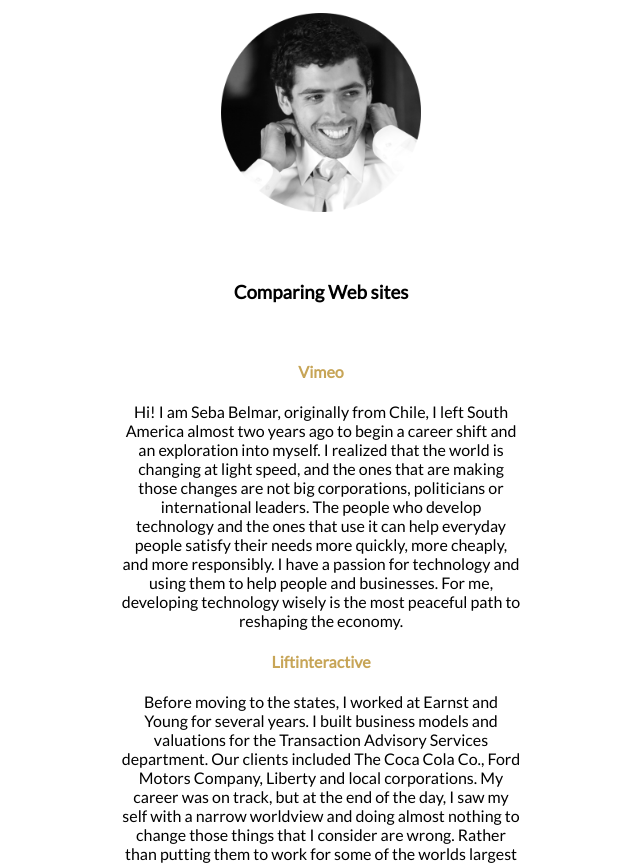
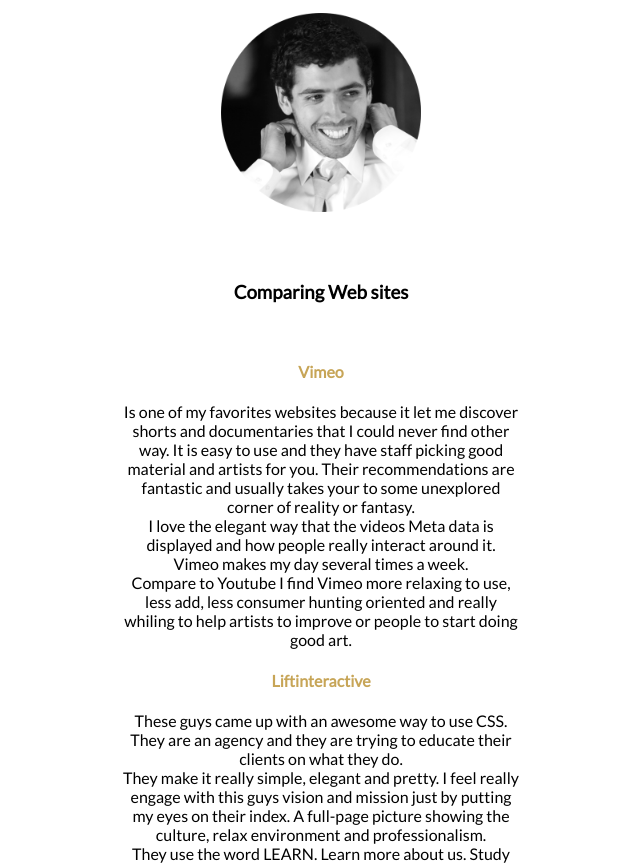
Before and after one commit to sebabelmar/sebabelmar.github.io, a plain HTML site: page unit_week1/blog.html in a window 1280 px wide. Shown: the part 746-1611 px from the top of the page, without its empty margins (319-959 px from the left). Drawn offline with Linux system fonts and the light colour scheme.

Commit message:
Blog Update

```diff
--- a/unit_week1/blog.html
+++ b/unit_week1/blog.html
@@ -35,13 +35,24 @@
             <h3>Comparing Web sites</h3>
             <br>
             <h4><a href="https://vimeo.com/">Vimeo</a></h4>
-            Hi! I am Seba Belmar, originally from Chile, I left South America almost two years ago to begin a career shift and an exploration into myself. I realized that the world is changing at light speed, and the ones that are making those changes are not big corporations, politicians or international leaders. The people who develop technology and the ones that use it can help everyday people satisfy their needs more quickly, more cheaply, and more responsibly. I have a passion for technology and using them to help people and businesses.  For me, developing technology wisely is the most peaceful path to reshaping the economy.
+            Is one of my favorites websites because it let me discover shorts and documentaries that I could never find other way. It is easy to use and they have staff picking good material and artists for you. Their recommendations are fantastic and usually takes your to some unexplored corner of reality or fantasy.<br>
+            I love the elegant way that the videos Meta data is displayed and how people really interact around it.<br>
+            Vimeo makes my day several times a week.<br>
+            Compare to Youtube I find Vimeo more relaxing to use, less add, less consumer hunting oriented and really whiling to help artists to improve or people to start doing good art.
+
             <br/>
             <h4><a href="http://liftinteractive.com/">Liftinteractive</a></h4>
-            Before moving to the states, I worked at Earnst and Young for several years.  I built business models and valuations for the Transaction Advisory Services department. Our clients included The Coca Cola Co., Ford Motors Company, Liberty and local corporations. My career was on track, but at the end of the day, I saw my self with a narrow worldview and doing almost nothing to change those things that I consider are wrong. Rather than putting them to work for some of the worlds largest corporations,  I wanted to take the skills I had learned at Earnst and Young and use them to help smaller more sustainable businesses.
+            These guys came up with an awesome way to use CSS. They are an agency and they are trying to educate their clients on what they do.<br>
+            They make it really simple, elegant and pretty. I feel really engage with this guys vision and mission just by putting my eyes on their index. A full-page picture showing the culture, relax environment and professionalism.<br>
+            They use the word LEARN. Learn more about us. Study us. Hire us.<br>
+            I like their simplicity and the way they display their information. Their colors are not dark at all and matches with their life style or a least with my interpretation of it.
+
             <br/>
             <h4><a href="http://www.sedonahotyoga.com/">Sedona Hot Yoga</a></h4>
-            Since moving to Arizona with my gringa wife, Laura, we have started working as business consultants.  Some of my projects include building financial models for a small solar company, and managing the ERP for another client in Chile who is using our service to improve all aspects of their business, including working capital management. I keep in contact with my former bosses at EY, who have also since started working for them selves, and can freelance for their Chilean clients as easily as those in the US.  In order to meet the needs of my new clients, the next step in my career is becoming a web developer. When not pursuing this goal, I might be found playing the guitar and the ukulele, playing soccer, skateboarding, snowboarding, surfing, climbing, hiking, doing yoga, meditating or working in the garden.
+            I use this website every week to check on schedule, classes, teachers and if there are any cancelation. Thats why is one of my favorites; they update it every week at least two times. And they have a Mobil version!<br>
+            But their colors scheme is terrible. It stress me out, I dont like vising this website but I have to. I think it has basic design and it doesnt engage. For me it doesnt communicate their values as a yoga studio.<br>
+            The way they display information is has a huge lack of elegancy.
+
           </article>
         <center/>
       </section>
```
